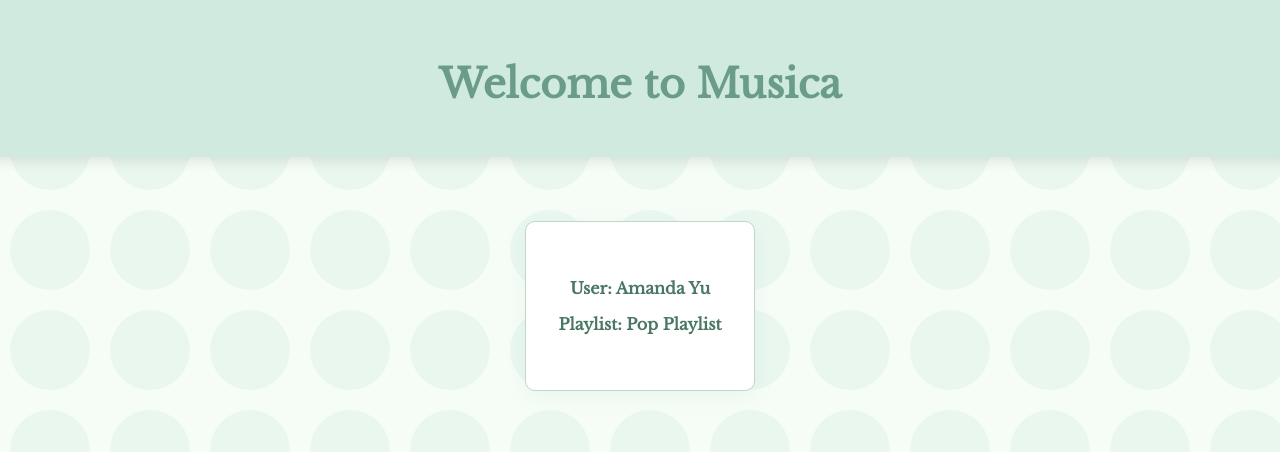
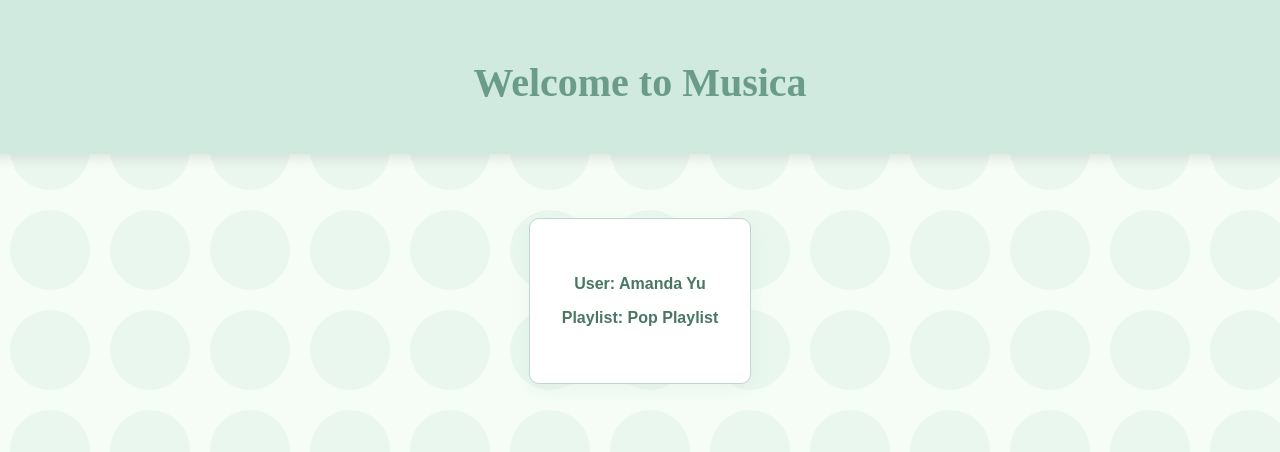
Before and after one commit to amandayu255/437-mono, a website: page packages/proto/public/index.html in a window 1280 px wide. Drawn offline with nearby package versions, Linux system fonts and the light colour scheme.

Commit message:
added font families

```diff
--- a/packages/proto/public/tokens.css
+++ b/packages/proto/public/tokens.css
@@ -16,7 +16,6 @@
   --color-border: #bdd7cc;
 
   /* Font */
-  /* --font-family-base: "Georgia", "Times New Roman", serif; */
-  --font-family-base: 'Libre Baskerville', serif;
-
+  --font-family-base: "Karla", sans-serif;
+  --font-family-display: "DM Serif Display", serif;
 }
```
